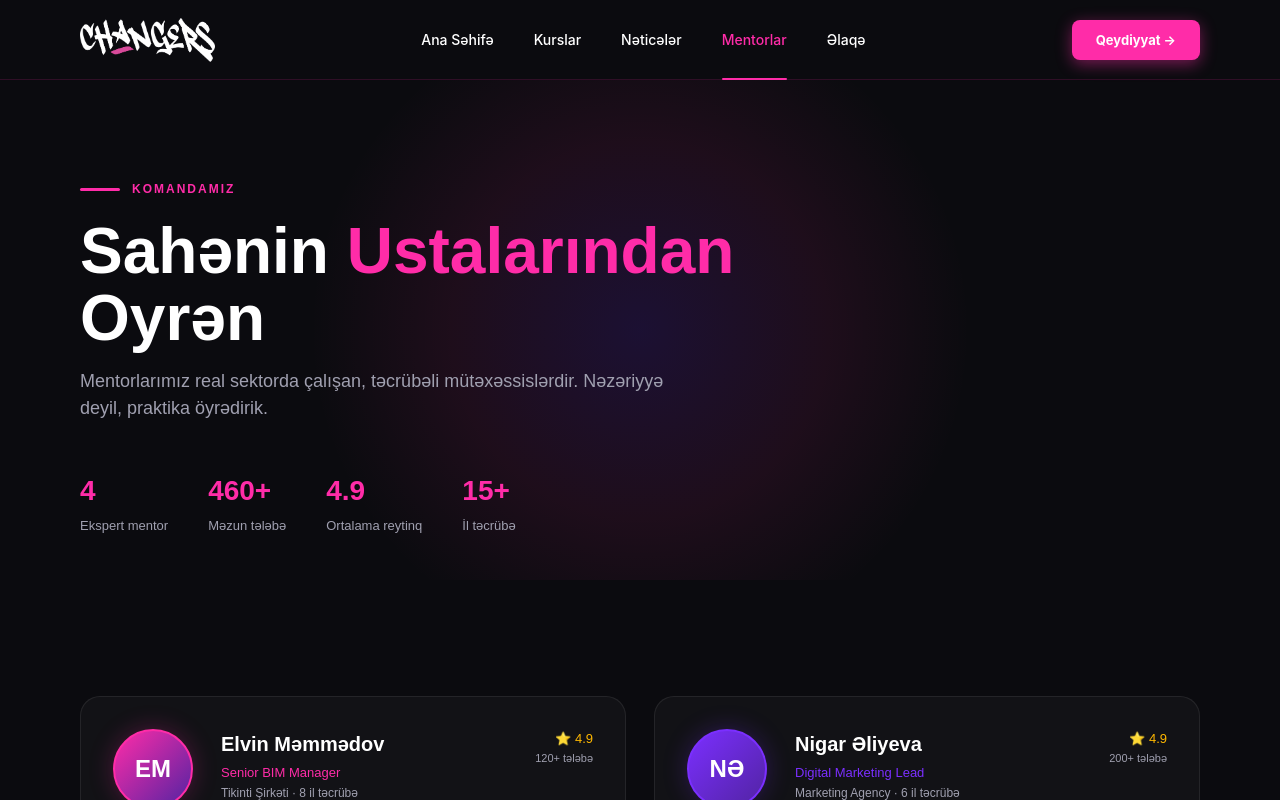
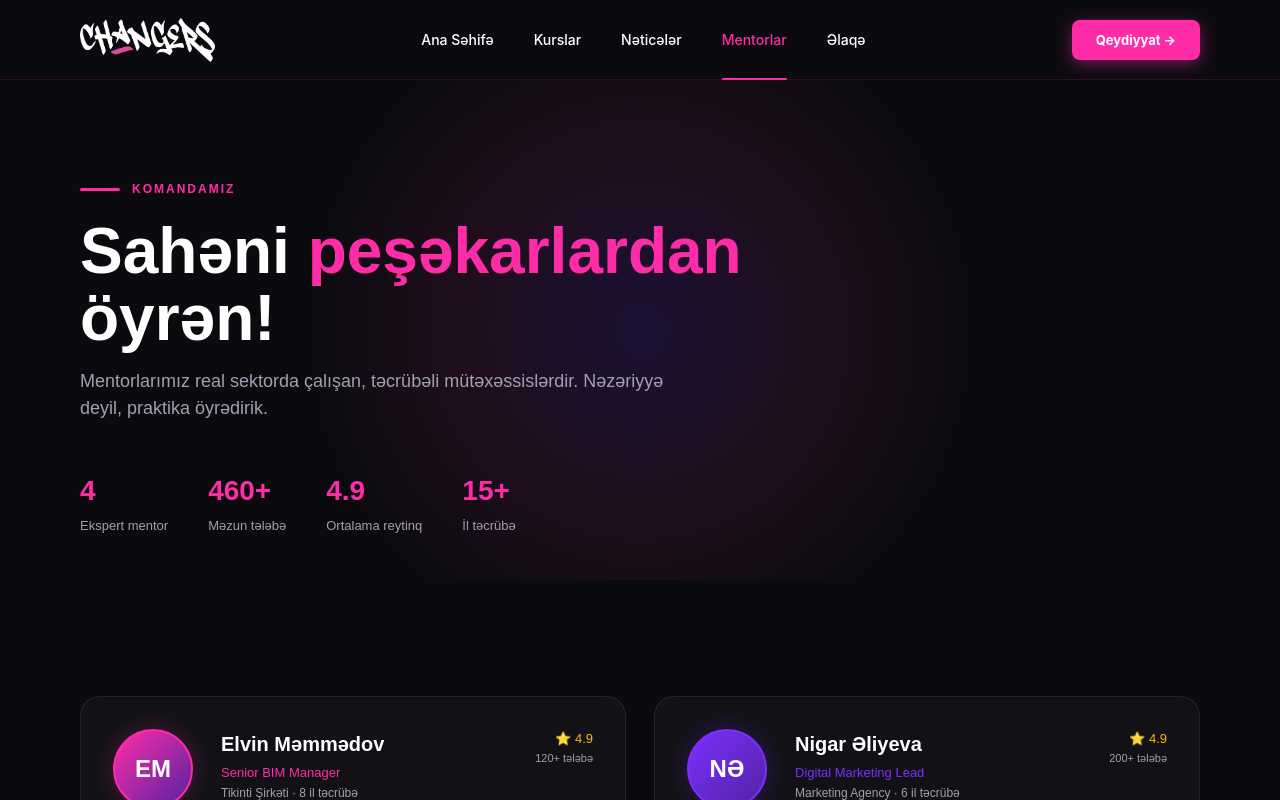
Before and after one commit to lamanazizli/Changers, a Next.js app: page /mentorlar in a window 1280 px wide. Shown: the top 800 px of the page. Built offline with nearby package versions, Linux system fonts and the light colour scheme.

Commit message:
Update page.js

```diff
--- a/app/mentorlar/page.js
+++ b/app/mentorlar/page.js
@@ -68,7 +68,7 @@ export default function MentorlarPage() {
             <span style={{ color: '#FF2CA8', fontSize: '12px', fontWeight: 600, letterSpacing: '2px' }}>KOMANDAMIZ</span>
           </div>
           <h1 style={{ fontWeight: 700, fontSize: '64px', color: '#FFFFFF', margin: '0 0 16px 0', lineHeight: 1.05 }}>
-            Sahənin <span style={{ color: '#FF2CA8' }}>Ustalarından</span><br />Oyrən
+            Sahəni <span style={{ color: '#FF2CA8' }}>peşəkarlardan</span><br />öyrən!
           </h1>
           <p style={{ fontSize: '18px', color: '#A0A0B0', margin: '0 0 48px 0', maxWidth: '600px' }}>
             Mentorlarımız real sektorda çalışan, təcrübəli mütəxəssislərdir. Nəzəriyyə deyil, praktika öyrədirik.
```
